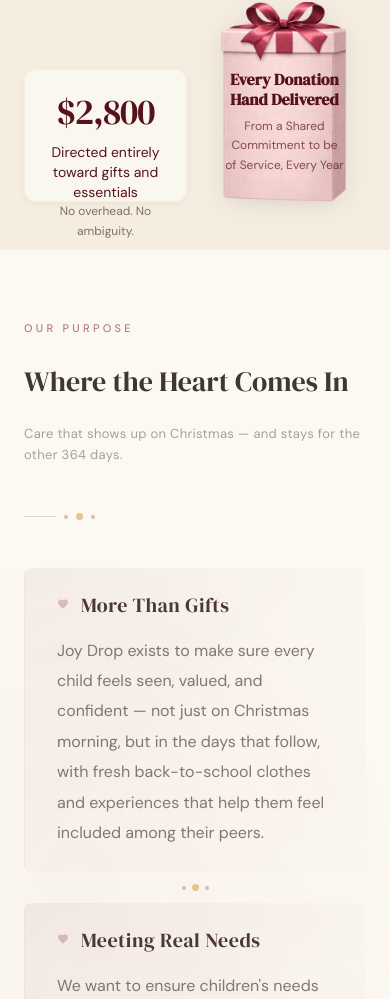
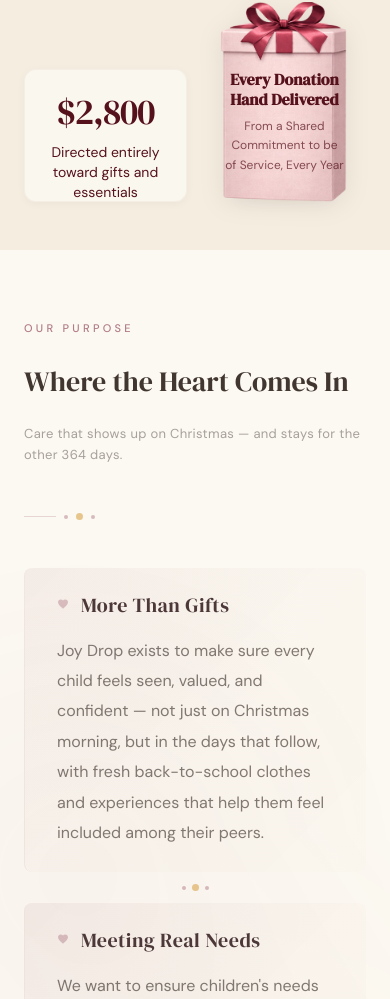
Before and after one commit to mnicholexox/web, a React (Vite) app: page / in a window 390 px wide. Shown: the part 1073-2072 px from the top of the page. Built offline with nearby package versions, Linux system fonts and the light colour scheme.

Commit message:
Add Home link to Header and adjust WhatThisIsAbout component styles. Update image width for better responsiveness and remove description from DataTile for clarity. Add general inquiries image to pages directory.

```diff
--- a/src/components/layout/Header.tsx
+++ b/src/components/layout/Header.tsx
@@ -17,6 +17,7 @@
 }
 
 const navItems: NavItem[] = [
+  { label: "Home", href: ROUTES.HOME },
   { label: "Ways to Help", href: ROUTES.HOME, scrollTo: "how-you-can-help" },
   { label: "FAQ", href: ROUTES.FAQ },
 ];
--- a/src/components/sections/about/WhatThisIsAbout.tsx
+++ b/src/components/sections/about/WhatThisIsAbout.tsx
@@ -34,7 +34,7 @@
             alt=""
             aria-hidden="true"
             style={{
-              width: '75%',
+              width: '60%',
               height: 'auto',
               minHeight: '240px',
               opacity: 0.9,
@@ -77,7 +77,7 @@
             <DataTile
               value="$2,800"
               label="Directed entirely toward gifts and essentials"
-              description="No overhead. No ambiguity."
+              description=""
               showDivider={false}
             />
             <GiftImageTile />
```
Also changed, not shown: src/pages/general inquiries.png (added).
